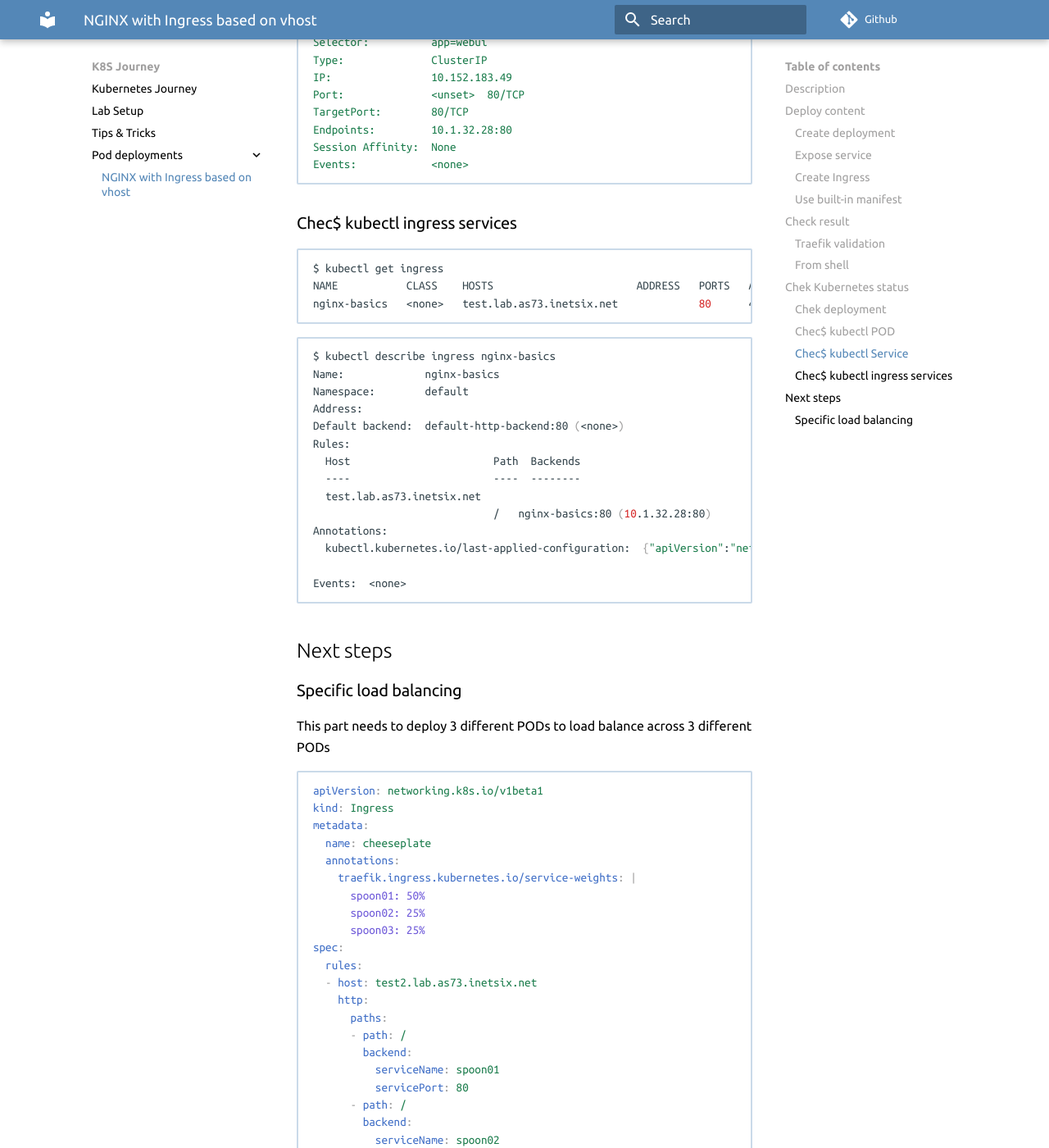
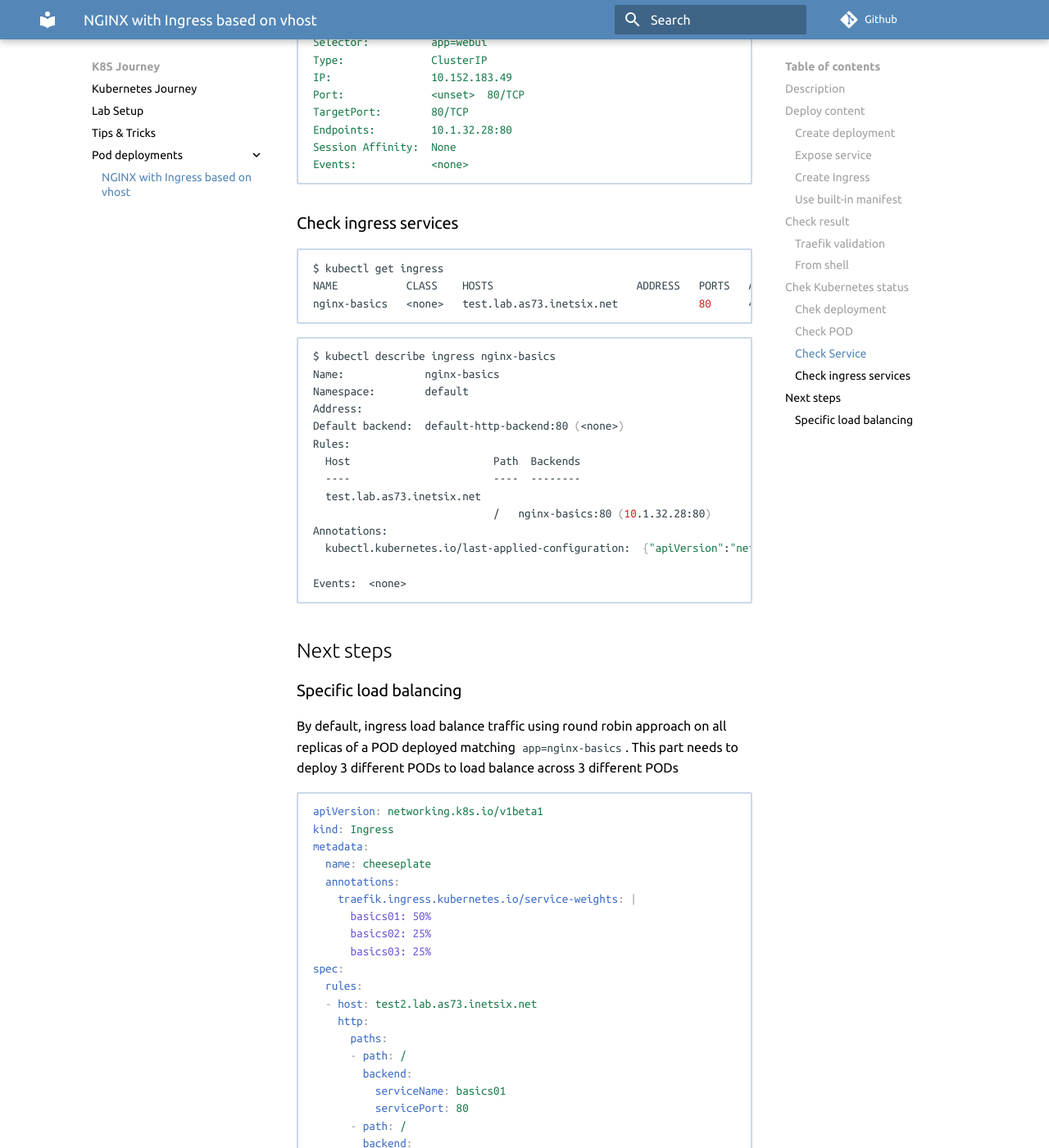
Before and after one commit to titom73/k8s-journey, an MkDocs documentation site: the page built from docs/pod-deployments/nginx-with-ingress-vhost.md, in a window 1280 px wide and 1400 px high, scrolled down 5948 px. Shown: the whole window at 82% size. Built offline with MkDocs 1.6.1 and Material for MkDocs 9.7.7, drawn with Linux system fonts in a browser that asks for light colours; comment, search, counter and statistics services are not loaded; some of the changed text lies outside the part shown.

Commit message:
Fix typo

````diff
--- a/docs/pod-deployments/nginx-with-ingress-vhost.md
+++ b/docs/pod-deployments/nginx-with-ingress-vhost.md
@@ -190,9 +190,9 @@
   Normal  ScalingReplicaSet  29m   deployment-controller  Scaled down replica set nginx-basics-8c54c7598 to 1
 ```
 
-### Chec$ kubectl POD
+### Check POD
 
-```
+```shell
 $ kubectl get pod
 NAME                                 READY   STATUS    RESTARTS   AGE
 nginx-basics-8c54c7598-rd475         1/1     Running   0          34m
@@ -251,7 +251,7 @@
   Normal  Started    34m   kubelet, k8s-node1  Started container nginx
 ```
 
-### Chec$ kubectl Service
+### Check Service
 
 ```shell
 $ kubectl get services
@@ -280,7 +280,7 @@
 Events:            <none>
 ```
 
-### Chec$ kubectl ingress services
+### Check ingress services
 
 ```shell
 $ kubectl get ingress
@@ -309,7 +309,7 @@
 
 ### Specific load balancing
 
-This part needs to deploy 3 different PODs to load balance across 3 different PODs
+By default, ingress load balance traffic using round robin approach on all replicas of a POD deployed matching `app=nginx-basics`. This part needs to deploy 3 different PODs to load balance across 3 different PODs
 
 ```yaml
 apiVersion: networking.k8s.io/v1beta1
@@ -318,9 +318,9 @@
   name: cheeseplate
   annotations:
     traefik.ingress.kubernetes.io/service-weights: |
-      spoon01: 50%
-      spoon02: 25%
-      spoon03: 25%
+      basics01: 50%
+      basics02: 25%
+      basics03: 25%
 spec:
   rules:
   - host: test2.lab.as73.inetsix.net
@@ -328,14 +328,14 @@
       paths:
       - path: /
         backend:
-          serviceName: spoon01
+          serviceName: basics01
           servicePort: 80
       - path: /
         backend:
-          serviceName: spoon02
+          serviceName: basics02
           servicePort: 80
       - path: /
         backend:
-          serviceName: spoon03
+          serviceName: basics03
           servicePort: 80
 ```
````
Also changed, not shown: docs/setup.md (+1 -1 lines).
